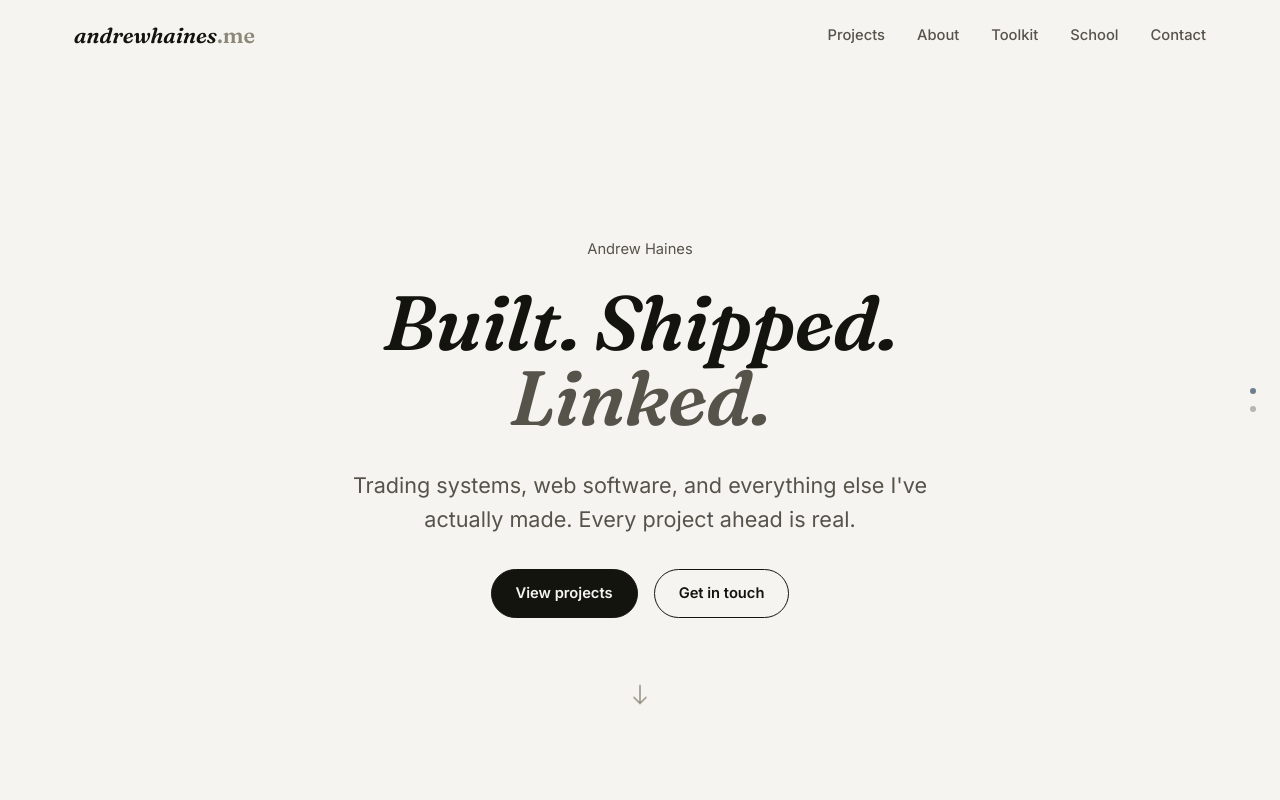
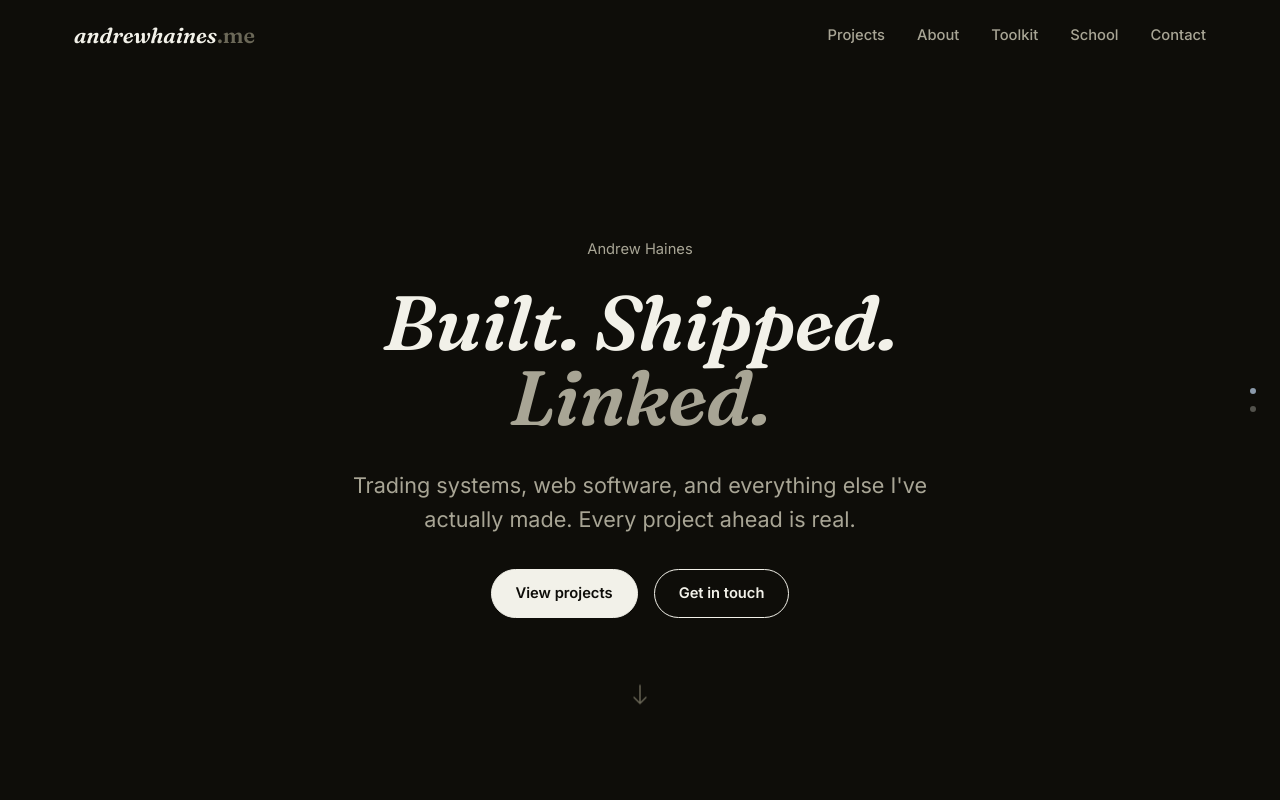
Before and after one commit to Kryhr/Kryhr.github.io, a React (Vite) app: page /projects in a window 1280 px wide. Shown: the top 800 px of the page. Built offline with nearby package versions, Linux system fonts and the light colour scheme.

Commit message:
Make dark palette the permanent theme, not system-dependent

```diff
--- a/src/styles/base.css
+++ b/src/styles/base.css
@@ -1,7 +1,7 @@
 *, *::before, *::after { box-sizing: border-box; }
 
 html {
-  color-scheme: light;
+  color-scheme: dark;
 }
 
 body {
--- a/src/styles/tokens.css
+++ b/src/styles/tokens.css
@@ -4,19 +4,19 @@
    --------------------------------------------------------------- */
 
 :root {
-  --paper: #f5f4f0;
-  --paper-raised: #ffffff;
-  --ink: #14140f;
-  --ink-dim: #55534a;
-  --ink-faint: #8b8878;
-  --line: rgba(20, 20, 15, 0.12);
-  --line-strong: rgba(20, 20, 15, 0.28);
+  --paper: #0e0d09;
+  --paper-raised: #17160f;
+  --ink: #f2f1e9;
+  --ink-dim: #a8a595;
+  --ink-faint: #6b6858;
+  --line: rgba(242, 241, 233, 0.14);
+  --line-strong: rgba(242, 241, 233, 0.3);
 
-  --accent: #6f7d8c;
-  --accent-ink: #f5f4f0;
-  --accent-dim: rgba(111, 125, 140, 0.14);
+  --accent: #8b9aab;
+  --accent-ink: #0e0d09;
+  --accent-dim: rgba(139, 154, 171, 0.14);
 
-  --focus: #14140f;
+  --focus: #f2f1e9;
 
   --font-display: "Fraunces", "Iowan Old Style", serif;
   --font-body: "Inter", -apple-system, "Segoe UI", sans-serif;
@@ -54,31 +54,6 @@
   --prose-width: 62ch;
 }
 
-@media (prefers-color-scheme: dark) {
-  :root:not([data-theme="light"]) {
-    --paper: #0e0d09;
-    --paper-raised: #17160f;
-    --ink: #f2f1e9;
-    --ink-dim: #a8a595;
-    --ink-faint: #6b6858;
-    --line: rgba(242, 241, 233, 0.14);
-    --line-strong: rgba(242, 241, 233, 0.3);
-    --accent: #8b9aab;
-    --accent-ink: #0e0d09;
-  }
-}
-:root[data-theme="dark"] {
-  --paper: #0e0d09;
-  --paper-raised: #17160f;
-  --ink: #f2f1e9;
-  --ink-dim: #a8a595;
-  --ink-faint: #6b6858;
-  --line: rgba(242, 241, 233, 0.14);
-  --line-strong: rgba(242, 241, 233, 0.3);
-  --accent: #8b9aab;
-  --accent-ink: #0e0d09;
-}
-
 @media (prefers-reduced-motion: reduce) {
   *, *::before, *::after {
     animation-duration: 0.01ms !important;
```
